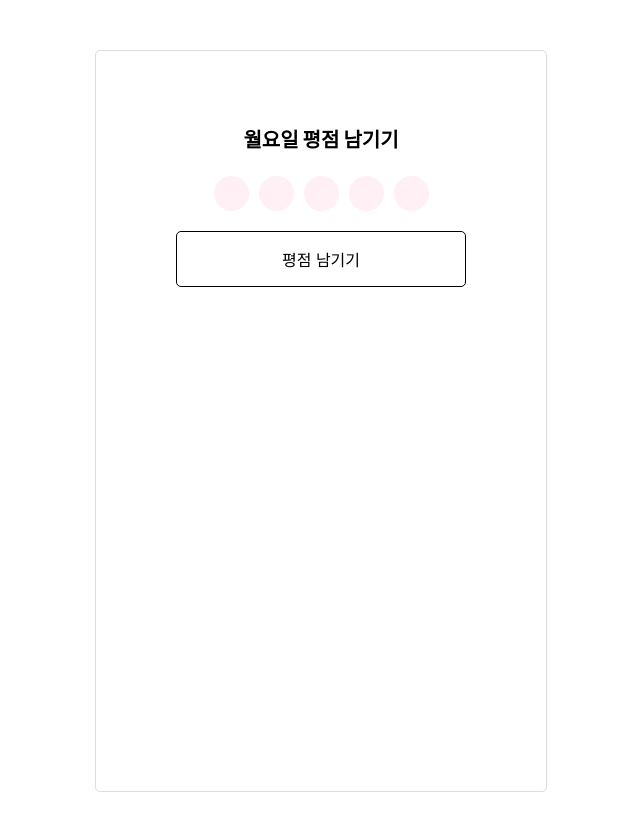
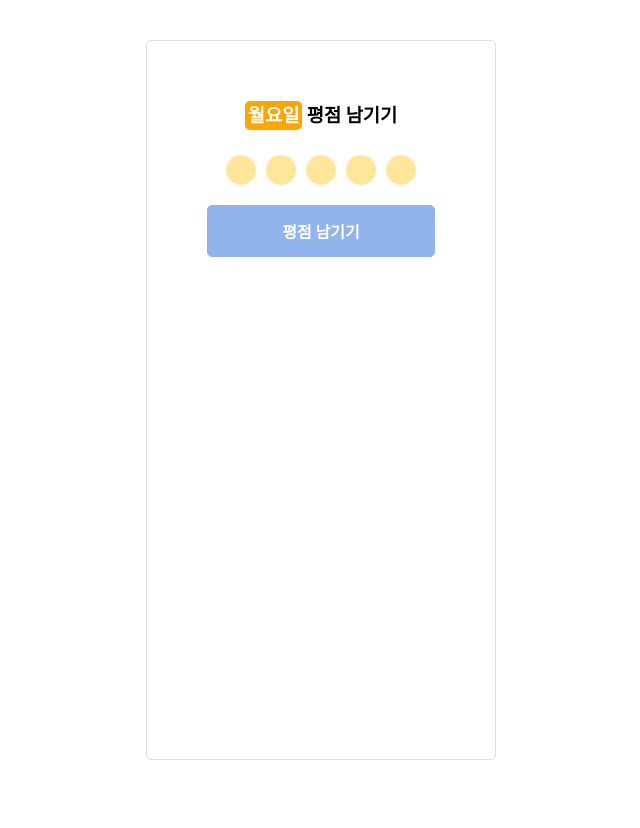
Before and after one commit to hongsoom/my-week, a React (Create React App) app in the folder my-week/: page /detail/1 in a window 1280 px wide. Shown: the top 828 px of the page, without its empty margins (319-959 px from the left). After the commit the page ends 800 px from the top, so only its background shows below. Built offline with nearby package versions, Linux system fonts and the light colour scheme.

Commit message:
Detail page css

```diff
--- a/my-week/src/components/Detail.js
+++ b/my-week/src/components/Detail.js
@@ -12,20 +12,20 @@ const Detail = (props) => {
     const [circle, setCircle] = useState([1, 2, 3, 4, 5]);
     const [click, setClick] = useState();
 
-    console.log(click)
-
     const onClick = () => {
         history.push('/')
     }
 
     return (
         <Container>
-            <Title>{week[id]}요일 평점 남기기</Title>
+            <h3>
+                <span>{week[id]}요일</span> 평점 남기기
+            </h3>
             <CircleWarp>
             {circle.map((circle, i) => {
                 return (
                     <Circle key={i} onClick={ () => setClick(i)}
-                    style={{backgroundColor : click >= i ?  ('#FFB6C1') : ('#FFF0F5')}}>
+                    style={{backgroundColor : click >= i ?  ('#FFD24C') : ('#FFE69A')}}>
                     </Circle>
                 )
             })}
@@ -36,21 +36,26 @@ const Detail = (props) => {
 }
 
 const Container = styled.div`
-  max-width: 350px;
-  min-height: 80vh;
-  padding: 50px;
-  margin: 50px auto;
-  border-radius: 5px;
-  border: 1px solid #ddd;
-  text-align: center;
-`;
+    max-width: 350px;
+    min-height: 80vh;
+    width: 80vw;
+    height: 90vh;
+    margin: 5vh auto;
+    padding: 5vh 0px;
+    border-radius: 5px;
+    border: 1px solid #ddd;
+    box-sizing: border-box;
 
-const Title = styled.div`
-    margin-top: 20px;
-    font-weight: 900;
-    font-size : 20px;
-    padding: 0.2rem;
-    border-radius: 5px;
+    h3 {
+        text-align: center;
+    }
+    span {
+        background : orange;
+        color : white;
+        border-radius: 5px;
+        font-weight: 900;
+        padding : 3px;
+    }
 `;
 
 const CircleWarp = styled.div`
@@ -61,19 +66,23 @@ const CircleWarp = styled.div`
 `;
 
 const Circle = styled.div`
-    width: 35px;
-    height: 35px;
+    width: 30px;
+    height: 30px;
     border-radius: 30px;
     margin: 10px 5px;
     cursor : pointer;
 `;
 
 const Button = styled.div`
+    color : white;
+    font-weight : bold;
+    background : #92B4EC;
     border-radius: 5px;
-    border : 1px solid black;
+    border : 1px solid #92B4EC;
     cursor : pointer;
-    padding : 15px;
-    margin : 0 30px;
+    padding : 13px;
+    margin : 10px 60px;
+    text-align: center;
 `;
 
 export default Detail;
```
